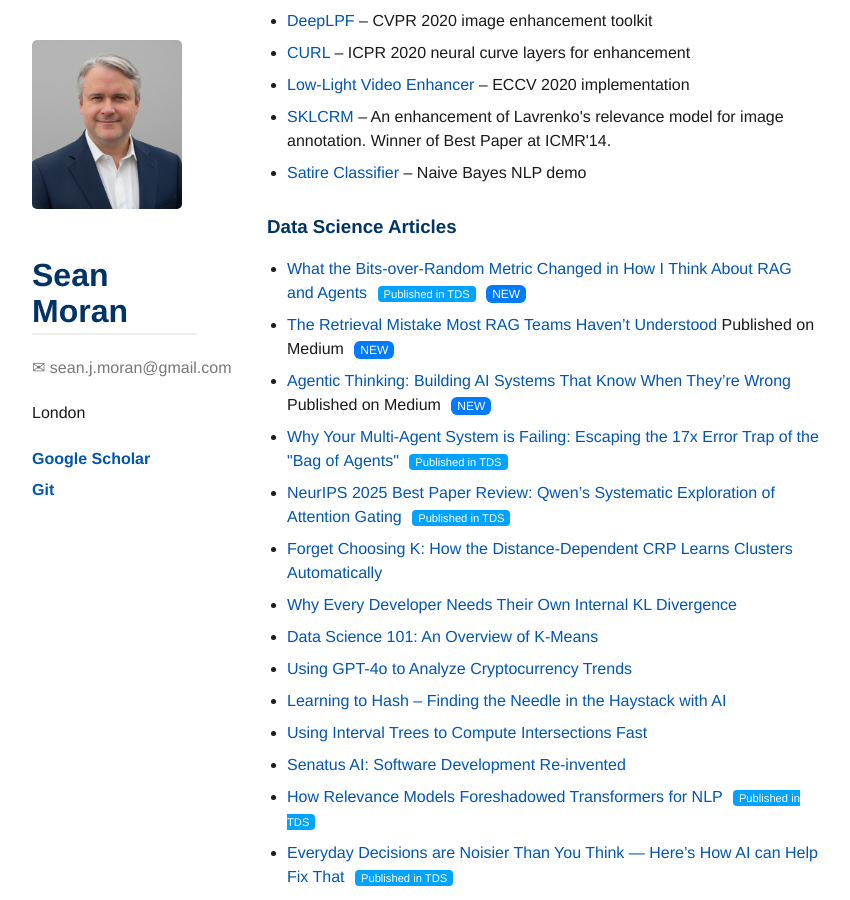
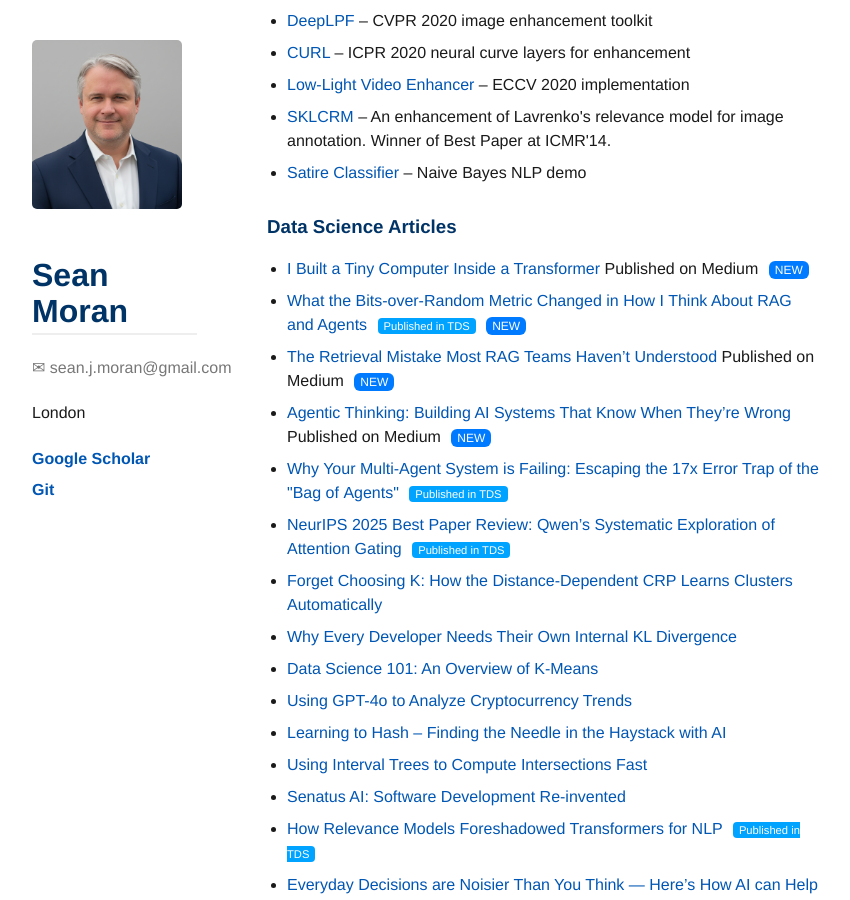
Before and after one commit to sjmoran/sjmoran.github.io, a Jekyll site: the page built from index.md, in a window 1280 px wide and 900 px high, scrolled down 671 px. Shown: the whole window, without its empty margins (8-858 px from the left). Built offline with Jekyll 4.4.1, drawn with Linux system fonts in a browser that asks for light colours.

Commit message:
Update side-projects.html

```diff
--- a/_includes/side-projects.html
+++ b/_includes/side-projects.html
@@ -16,6 +16,15 @@
 
 <h3>Data Science Articles</h3>
 <ul>
+    <li>
+    <a href="https://medium.com/@sean.j.moran/i-built-a-tiny-computer-inside-a-transformer-e3000a0019b3">
+      I Built a Tiny Computer Inside a Transformer
+    </a>
+    <span class="badge-medium">Published on Medium</span>
+    <span style="background:#007BFF; color:white; padding:2px 6px; margin-left:6px; border-radius:6px; font-size:0.75em;">
+      NEW
+    </span>
+  </li>
     <li>
     <a href="https://towardsdatascience.com/what-the-bits-over-random-metric-changed-in-how-i-think-about-rag-and-agents/">
       What the Bits-over-Random Metric Changed in How I Think About RAG and Agents
```
